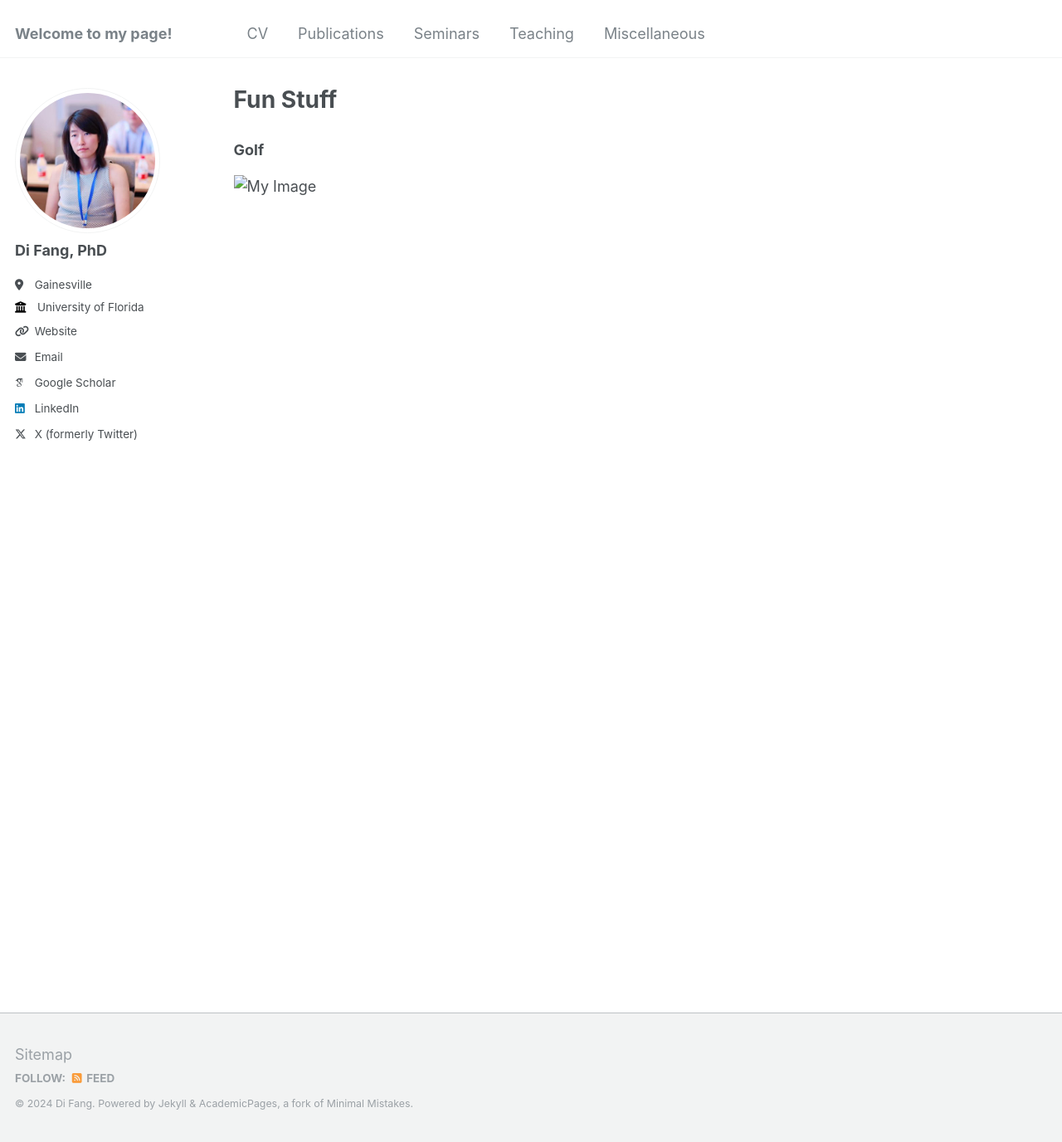
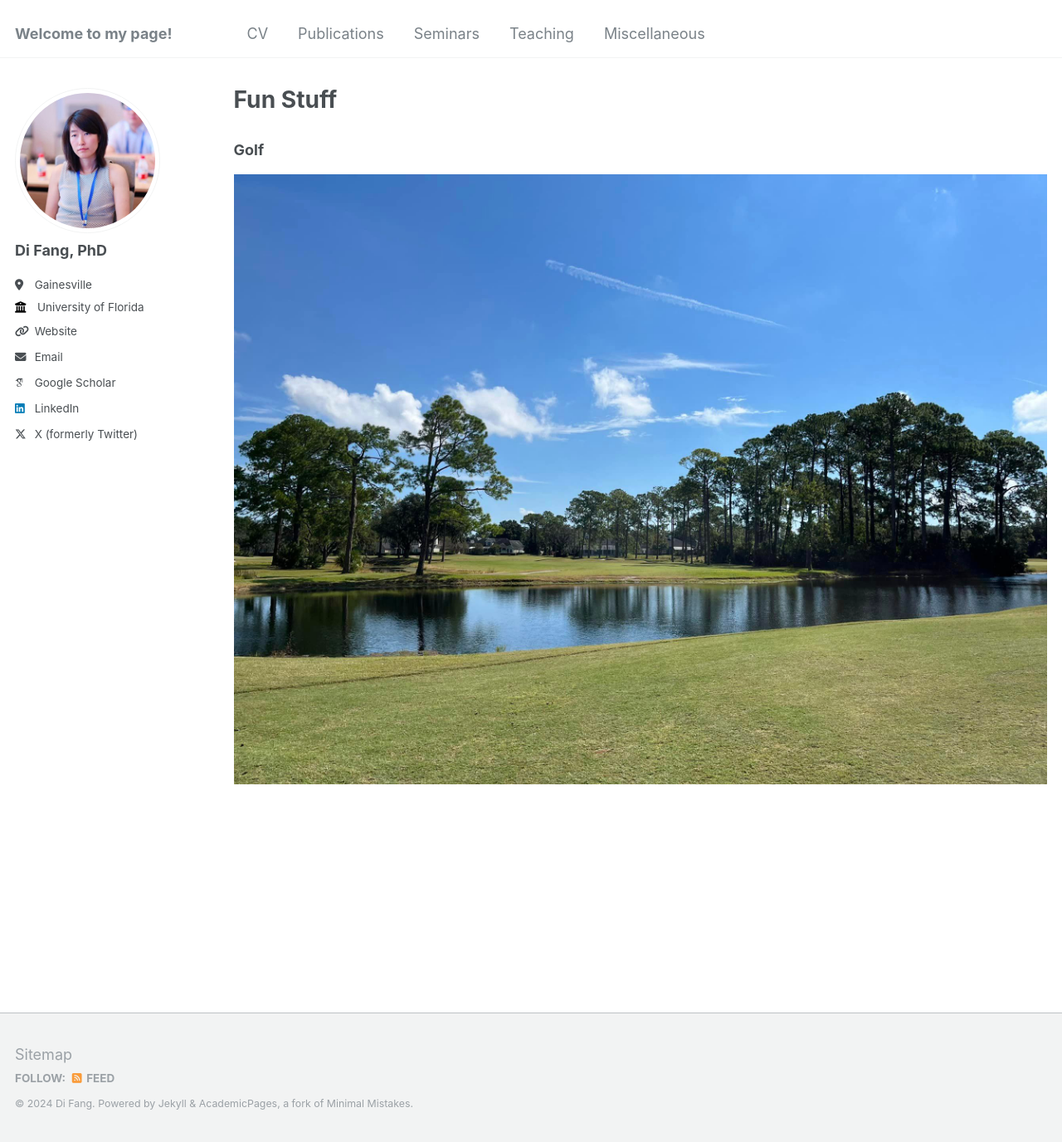
Before and after one commit to fangdi2009/mypage, a Jekyll site: the page built from _portfolio/fun.md, in a window 1280 px wide and 1376 px high. Shown: the whole window at 83% size. Built offline with Jekyll 4.4.1, drawn with Linux system fonts in a browser that asks for light colours; some web fonts are replaced.

Commit message:
Update fun.md

```diff
--- a/_portfolio/fun.md
+++ b/_portfolio/fun.md
@@ -6,4 +6,4 @@ permalink: /portfolio/
 
 
 ### Golf
-![My Image](images/golf1.jpg)
+![My Image](/images/golf1.jpg)
```
